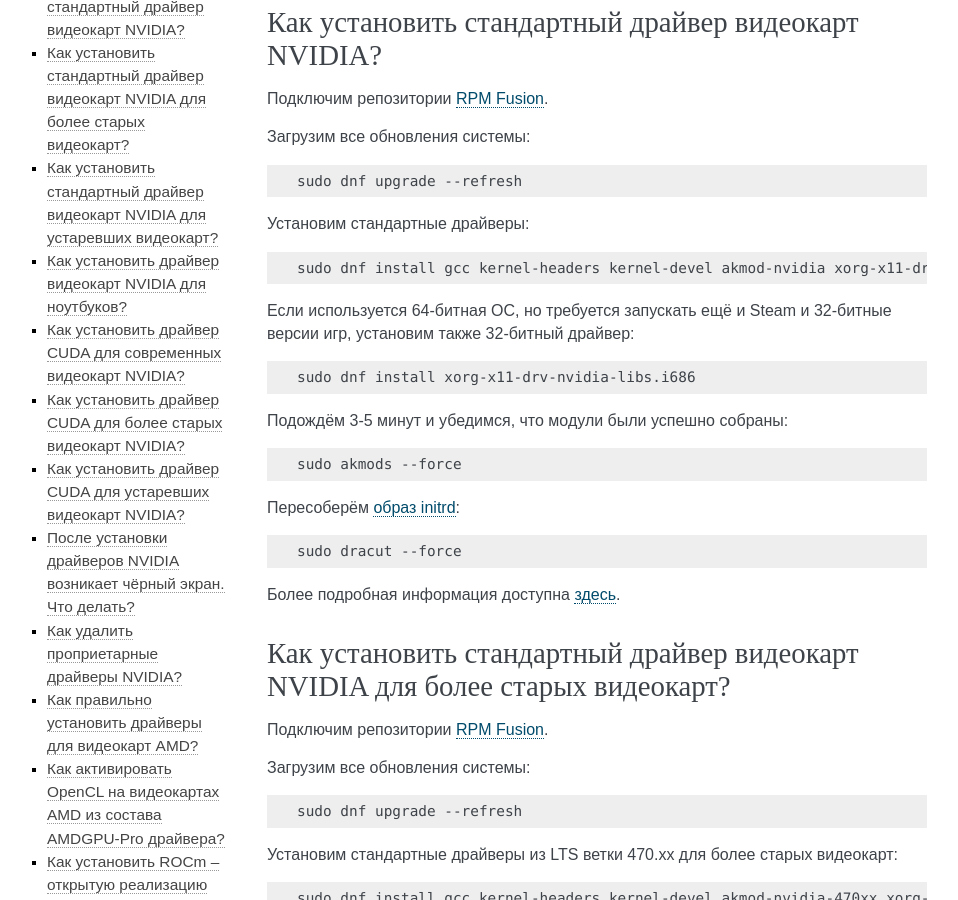
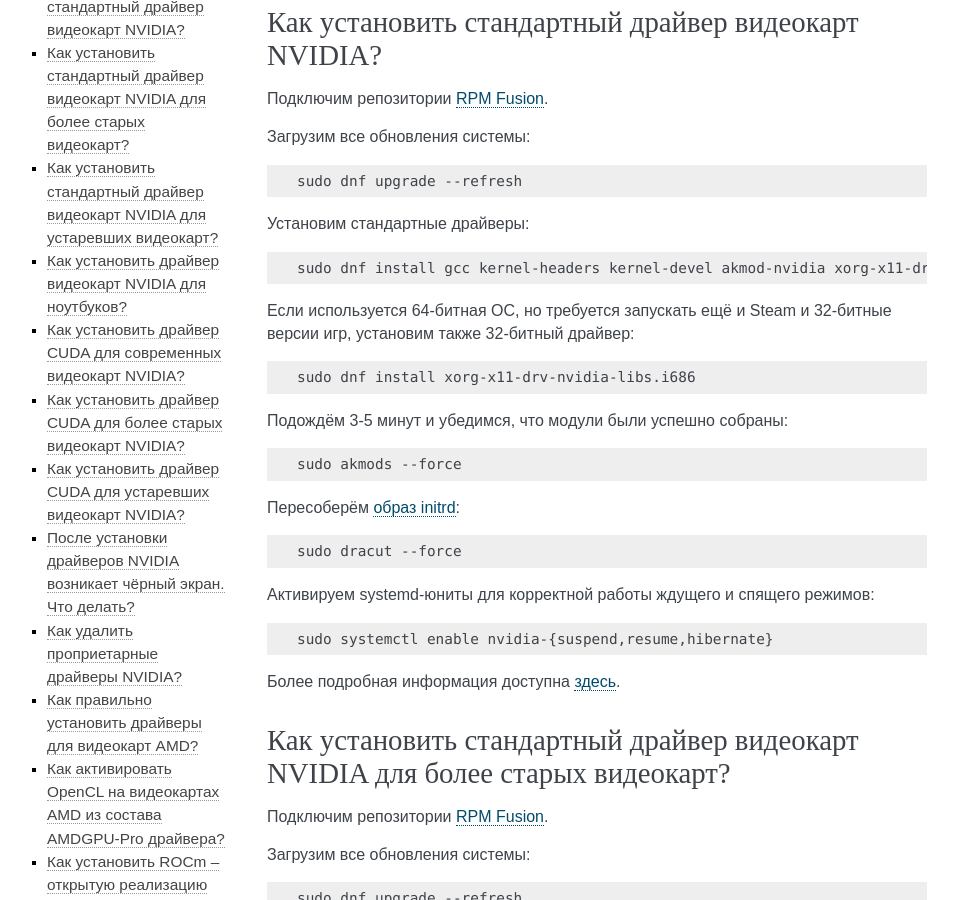
Before and after one commit to RussianFedora/FAQ, a Sphinx documentation site: the page built from source/hardware.rst, in a window 1280 px wide and 900 px high, scrolled down 777 px. Shown: the whole window, without its empty margins (153-1111 px from the left). Built offline with Sphinx 7.4.7, drawn with Linux system fonts in a browser that asks for light colours; comment, search, counter and statistics services are not loaded.

Commit message:
Updated nvidia-standard question.

```diff
--- a/source/hardware.rst
+++ b/source/hardware.rst
@@ -65,7 +65,7 @@
 
 .. code-block:: text
 
-    sudo dnf install gcc kernel-headers kernel-devel akmod-nvidia xorg-x11-drv-nvidia xorg-x11-drv-nvidia-libs
+    sudo dnf install gcc kernel-headers kernel-devel akmod-nvidia xorg-x11-drv-nvidia xorg-x11-drv-nvidia-libs xorg-x11-drv-nvidia-power nvidia-settings
 
 Если используется 64-битная ОС, но требуется запускать ещё и Steam и 32-битные версии игр, установим также 32-битный драйвер:
 
@@ -84,6 +84,12 @@
 .. code-block:: text
 
     sudo dracut --force
+
+Активируем systemd-юниты для корректной работы ждущего и спящего режимов:
+
+.. code-block:: text
+
+    sudo systemctl enable nvidia-{suspend,resume,hibernate}
 
 Более подробная информация доступна `здесь <https://www.easycoding.org/2017/01/11/pravilnaya-ustanovka-drajverov-nvidia-v-fedora.html>`__.
 
```
